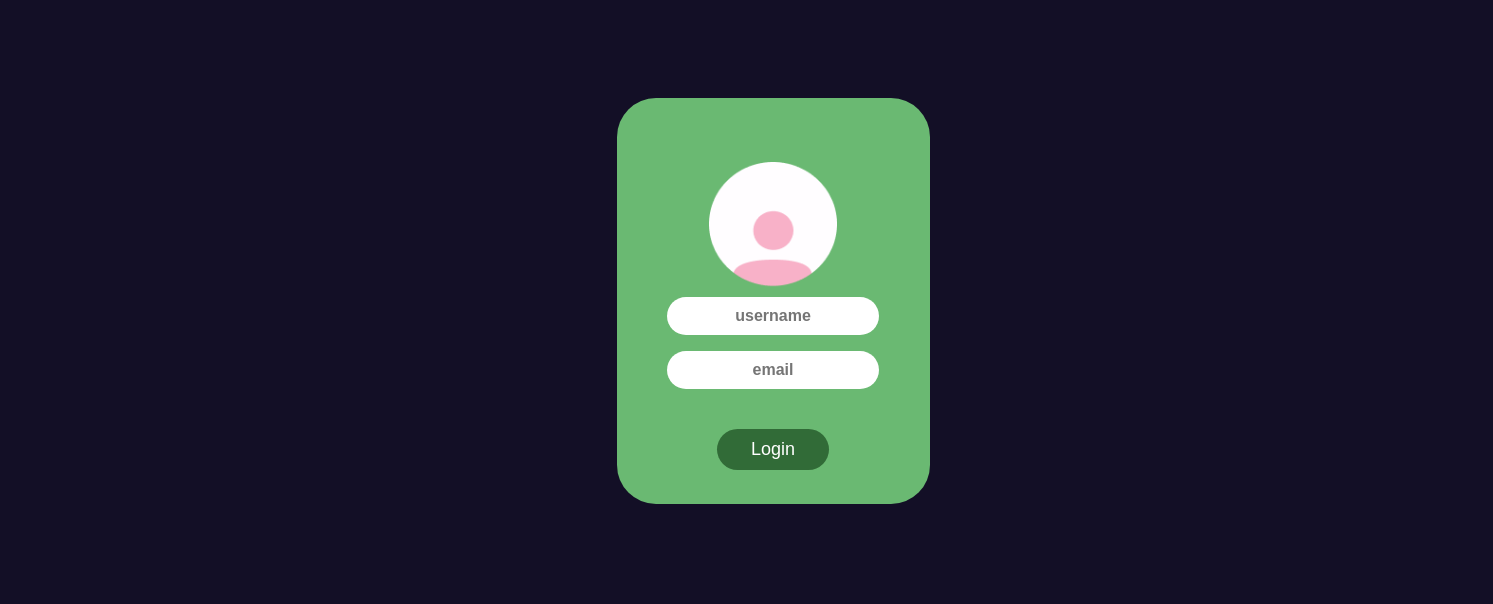
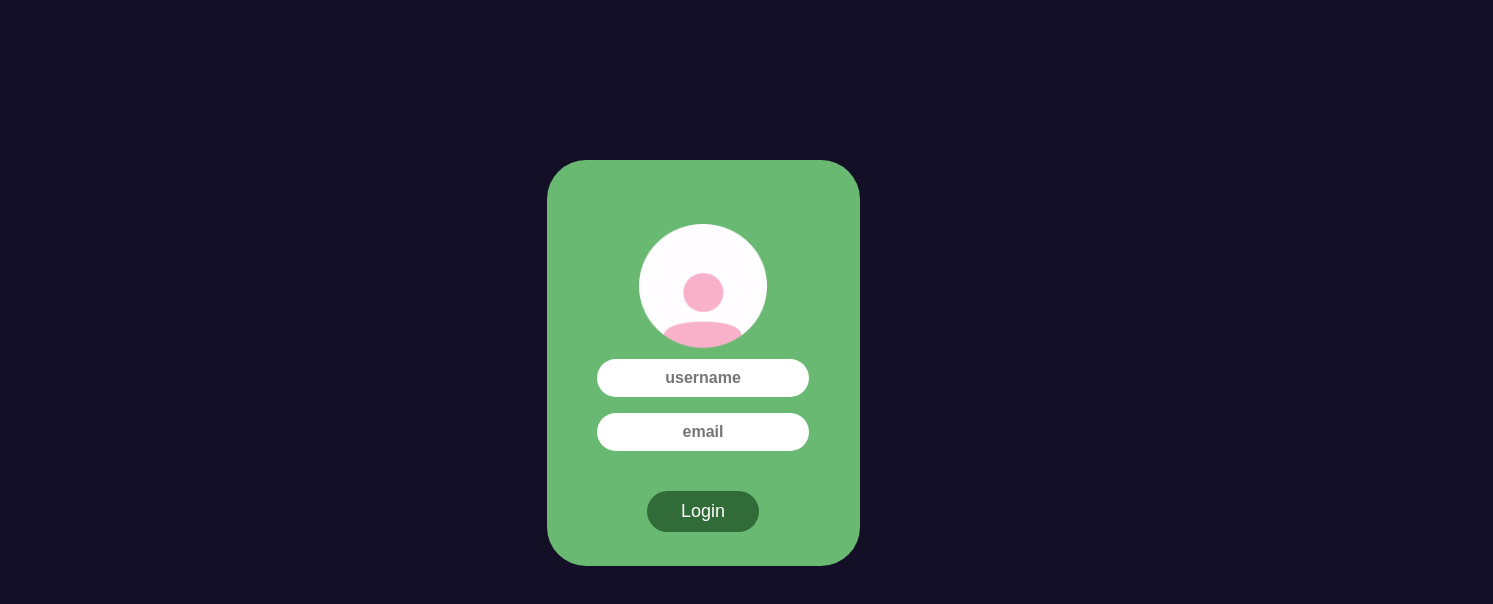
Before and after one commit to itsberriver/dropZone-hackathon, a React (Create React App) app: page / in a window 1280 px wide. Shown: the top 604 px of the page, 1493 px wide, since content can reach past the window. Built offline with nearby package versions, Linux system fonts and the light colour scheme.

Commit message:
added new styles to login component

```diff
--- a/src/stylesheets/Login.css
+++ b/src/stylesheets/Login.css
@@ -1,3 +1,10 @@
+body{
+    min-width: 1300px;
+    min-height: 100px;
+    max-width: 1300px;
+    max-height: 100px;
+}
+
 .login-container {
     background: #6AB972;
     width:313px;
@@ -10,6 +17,8 @@
     display: flex;
     justify-content: center;
     padding-top: 4rem;
+    margin-top: 10rem;
+
 }
 
 input#name{
```
